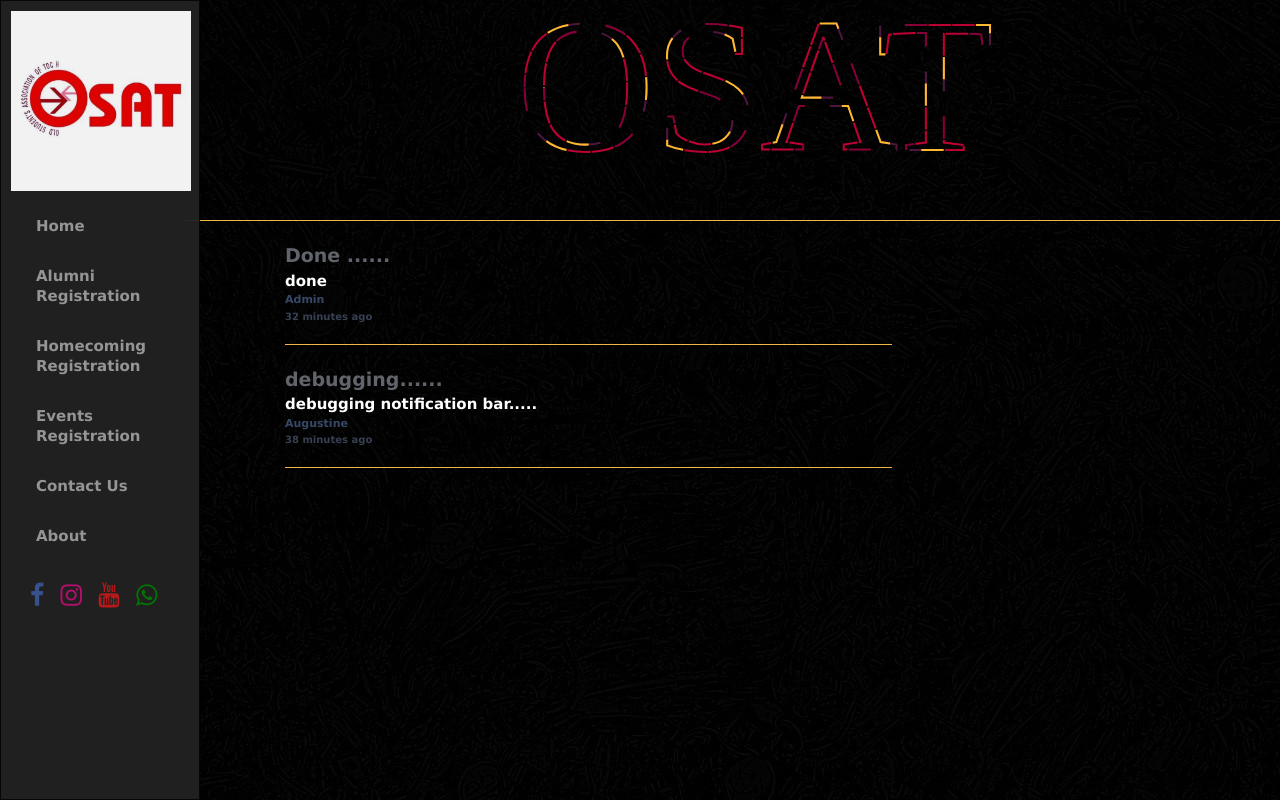
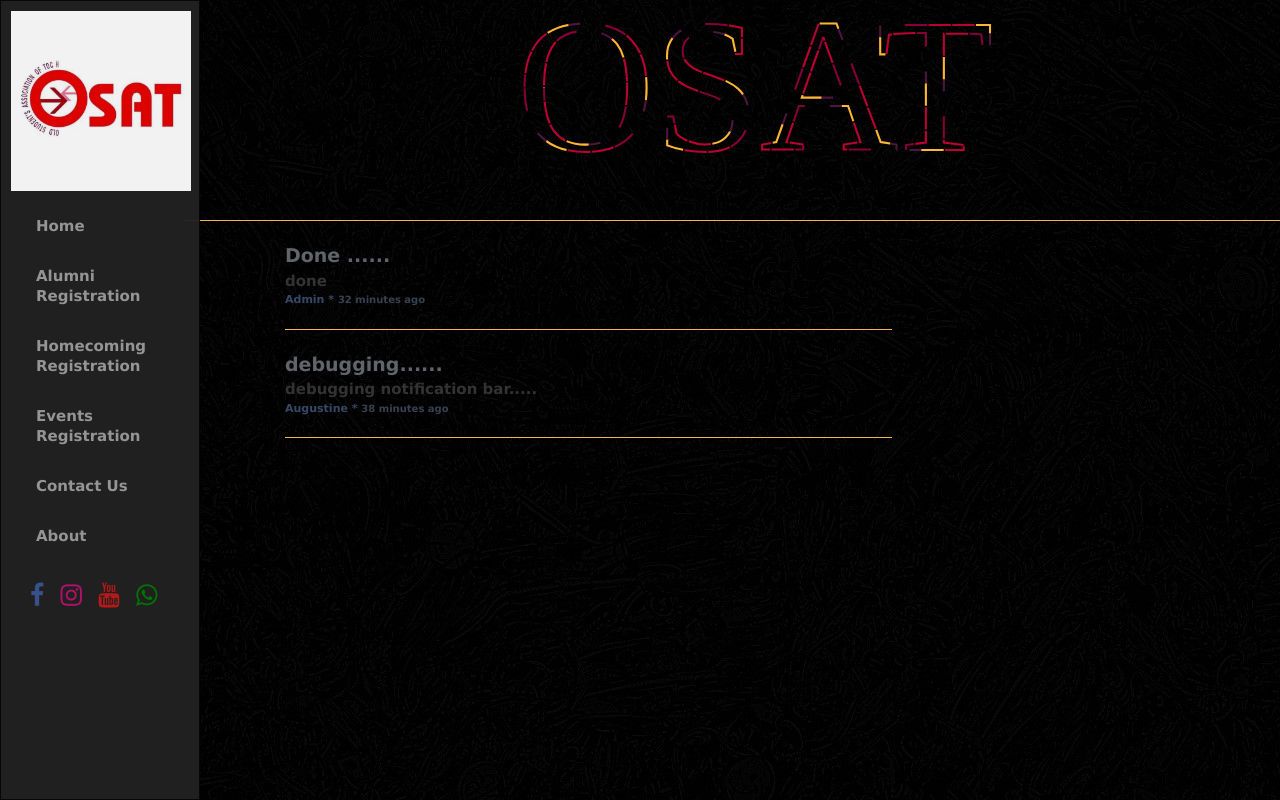
Before and after one commit to Augustinetharakan12/toch, a Django app: page /osat/notifications/ in a window 1280 px wide. Run offline with Django 3.2, Linux system fonts and the light colour scheme; data comes from the database, SQL or seed files in the repository; both versions use the stored data as it was after the commit; some libraries are stand-ins or nearby versions.

Commit message:
some changes

```diff
--- a/osat/templates/osat/base.html
+++ b/osat/templates/osat/base.html
@@ -98,19 +98,19 @@
                       {% for n in notif %}
                     <span style="color:#61646b;font-size:19">{{n.title}}</span><br>
                     <span >{{n.description}}</span><br>
-                    <span style="color:#374866;font-size:11px;">{{n.fname}}</span><br>
+                    <span style="color:#374866;font-size:11px;">{{n.fname}} * </span>
                       {% if dn.day|sub:n.timestamp.day == 1%}
-                      <span style="color:#374151;font-size:10px;">{{dn.day|sub:n.timestamp.day}} day ago</span><br>
+                      <span style="color:#374151;font-size:10px;display:inline;">{{dn.day|sub:n.timestamp.day}} day ago</span><br>
                       {% elif dn.day|sub:n.timestamp.day > 1%}
-                      <span style="color:#374151;font-size:10px;">{{dn.day|sub:n.timestamp.day}} days ago</span><br>
+                      <span style="color:#374151;font-size:10px;display:inline;">{{dn.day|sub:n.timestamp.day}} days ago</span><br>
                       {% elif dn.hour|sub:n.timestamp.hour == 1%}
-                      <span style="color:#374151;font-size:10px;">{{dn.hour|sub:n.timestamp.hour}} hour ago</span><br>
+                      <span style="color:#374151;font-size:10px;display:inline;">{{dn.hour|sub:n.timestamp.hour}} hour ago</span><br>
                       {% elif dn.hour > n.timestamp.hour %}
-                      <span style="color:#374151;font-size:10px;">{{dn.hour|sub:n.timestamp.hour}} hours ago</span><br>
+                      <span style="color:#374151;font-size:10px;display:inline;">{{dn.hour|sub:n.timestamp.hour}} hours ago</span><br>
                       {% elif dn.minute|sub:n.timestamp.minute == 1%}
-                      <span style="color:#374151;font-size:10px;">{{dn.minute|sub:n.timestamp.minute}} minute ago</span><br>
+                      <span style="color:#374151;font-size:10px;display:inline;">{{dn.minute|sub:n.timestamp.minute}} minute ago</span><br>
                       {% elif dn.minute > n.timestamp.minute %}
-                      <span style="color:#374151;font-size:10px;">{{dn.minute|sub:n.timestamp.minute}} minutes ago</span><br>
+                      <span style="color:#374151;font-size:10px;display:inline;">{{dn.minute|sub:n.timestamp.minute}} minutes ago</span><br>
                       {% elif dn.second > n.timestamp.second %}
                       <span style="color:#374151;font-size:10px;">Now</span><br>
                       {% endif %}
--- a/osat/templates/osat/notifications.html
+++ b/osat/templates/osat/notifications.html
@@ -3,20 +3,20 @@
 {% block body %}
                       {% for n in notif %}
                     <span style="color:#61646b;font-size:19">{{n.title}}</span><br>
-                    <span style="color:white;">{{n.description}}</span><br>
-                    <span style="color:#374866;font-size:11px;">{{n.fname}}</span><br>
+                    <span >{{n.description}}</span><br>
+                    <span style="color:#374866;font-size:11px;">{{n.fname}} * </span>
                       {% if dn.day|sub:n.timestamp.day == 1%}
-                      <span style="color:#374151;font-size:10px;">{{dn.day|sub:n.timestamp.day}} day ago</span><br>
+                      <span style="color:#374151;font-size:10px;display:inline;">{{dn.day|sub:n.timestamp.day}} day ago</span><br>
                       {% elif dn.day|sub:n.timestamp.day > 1%}
-                      <span style="color:#374151;font-size:10px;">{{dn.day|sub:n.timestamp.day}} days ago</span><br>
+                      <span style="color:#374151;font-size:10px;display:inline;">{{dn.day|sub:n.timestamp.day}} days ago</span><br>
                       {% elif dn.hour|sub:n.timestamp.hour == 1%}
-                      <span style="color:#374151;font-size:10px;">{{dn.hour|sub:n.timestamp.hour}} hour ago</span><br>
+                      <span style="color:#374151;font-size:10px;display:inline;">{{dn.hour|sub:n.timestamp.hour}} hour ago</span><br>
                       {% elif dn.hour > n.timestamp.hour %}
-                      <span style="color:#374151;font-size:10px;">{{dn.hour|sub:n.timestamp.hour}} hours ago</span><br>
+                      <span style="color:#374151;font-size:10px;display:inline;">{{dn.hour|sub:n.timestamp.hour}} hours ago</span><br>
                       {% elif dn.minute|sub:n.timestamp.minute == 1%}
-                      <span style="color:#374151;font-size:10px;">{{dn.minute|sub:n.timestamp.minute}} minute ago</span><br>
+                      <span style="color:#374151;font-size:10px;display:inline;">{{dn.minute|sub:n.timestamp.minute}} minute ago</span><br>
                       {% elif dn.minute > n.timestamp.minute %}
-                      <span style="color:#374151;font-size:10px;">{{dn.minute|sub:n.timestamp.minute}} minutes ago</span><br>
+                      <span style="color:#374151;font-size:10px;display:inline;">{{dn.minute|sub:n.timestamp.minute}} minutes ago</span><br>
                       {% elif dn.second > n.timestamp.second %}
                       <span style="color:#374151;font-size:10px;">Now</span><br>
                       {% endif %}
```
Also changed, not shown: db.sqlite3.
